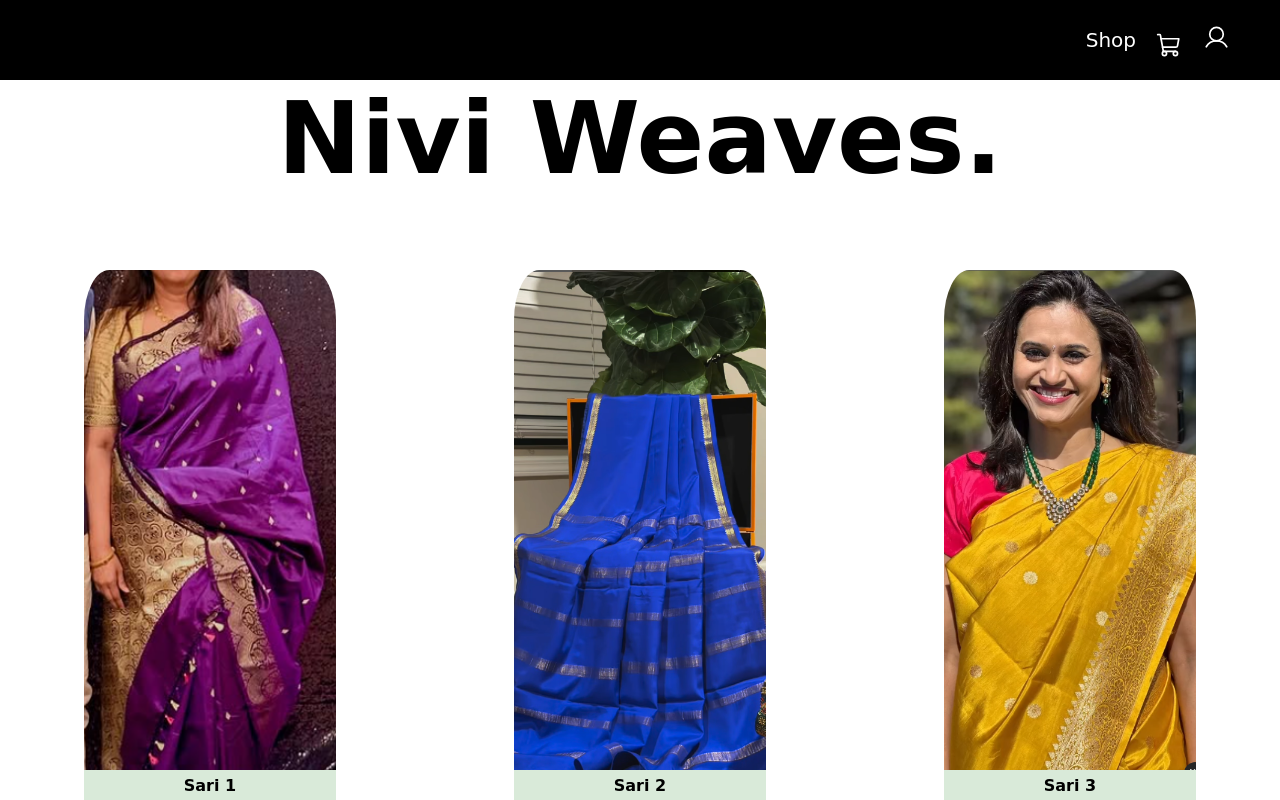
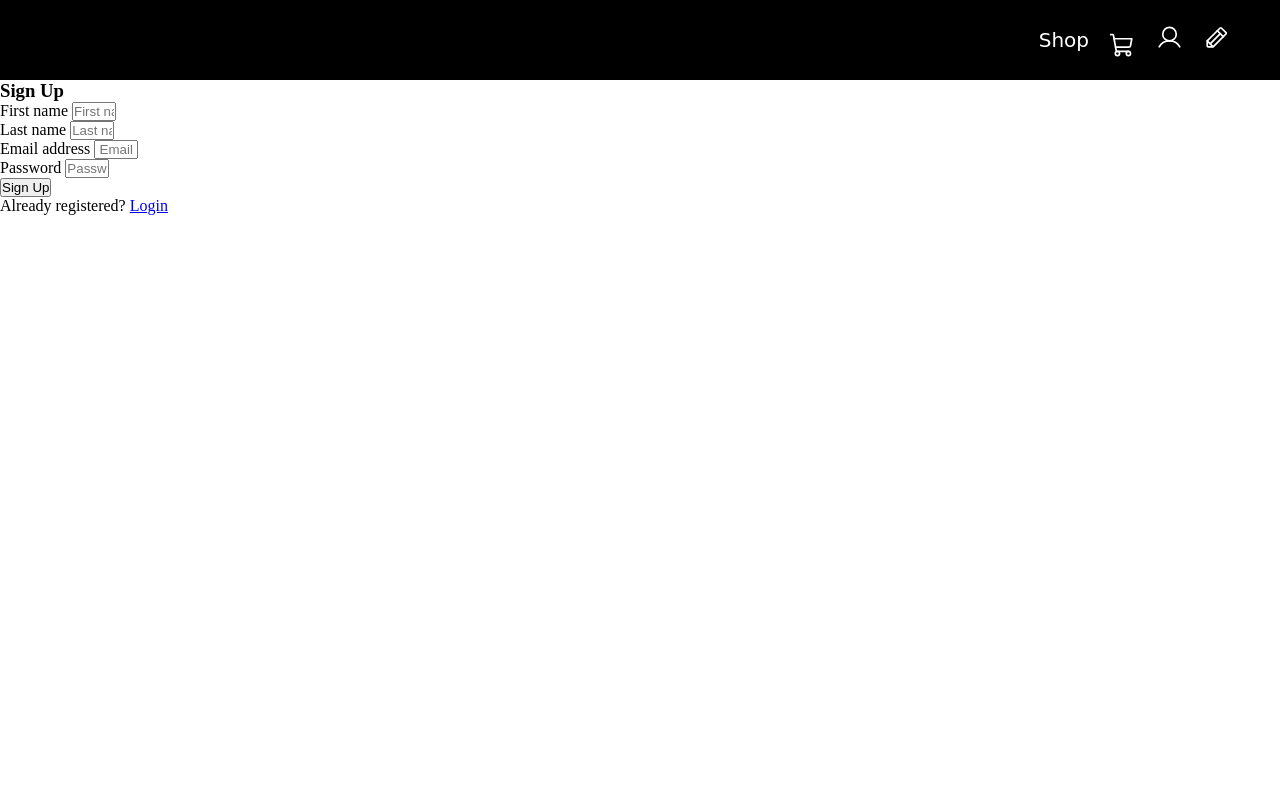
Before and after one commit to aivaturi123/nivi-weaves, a React (Vite) app: page /register in a window 1280 px wide. Before the commit this address led to /shop. Shown: the top 800 px of the page. Built offline with nearby package versions, Linux system fonts and the light colour scheme; no server answers; the database is empty; sample sign-in values are in the browser's storage.

Commit message:
i think auth done lowk gave up

```diff
--- a/src/App.jsx
+++ b/src/App.jsx
@@ -39,7 +39,7 @@ function App() {
             />
             <Route
               path="/profile"
-              element={Profile}
+              element={<Profile/>}
             />
 
             <Route
@@ -48,7 +48,7 @@ function App() {
             />
             <Route
               path="/register"
-              element={userLoggedIn ? <Navigate to ="/shop"/>: <Register />}
+              element={ <Register />}
             />
 
           </Routes>
--- a/src/components/navbar.jsx
+++ b/src/components/navbar.jsx
@@ -1,7 +1,7 @@
 import React from 'react'
 import { Link } from 'react-router-dom';
 import { ShoppingCart } from 'phosphor-react';
-import { User} from 'phosphor-react';
+import { User, Pencil} from 'phosphor-react';
 
 import './navbar.css';
 export const Navbar = () => {
@@ -11,6 +11,8 @@ export const Navbar = () => {
             <Link to="/shop"> Shop </Link>
             <Link to="/cart"> <ShoppingCart className = "cart" size = {27}/></Link>
             <Link to = "/profile"> <User className = "user" size = {27}/> </Link>
+            <Link to = "/register"> <Pencil className = "pencil" size = {27}/> </Link>
+
 
         </div>
     </div>
--- a/src/pages/auth/profile.jsx
+++ b/src/pages/auth/profile.jsx
@@ -1,20 +1,60 @@
-import { useAuth } from '../../context/authcontext'; // Correct path
-
+import React from 'react';
+import { useAuth } from '../../context/authcontext';  // Custom hook to access auth data
+import { signOut } from 'firebase/auth';  // Firebase signOut function
+import { useNavigate } from 'react-router-dom';  // React Router for navigation
+import { auth } from '../../firebase/firebase';  // Firebase auth instance
+import { toast } from 'react-toastify';  // For displaying notifications
 
 export const Profile = () => {
-  const { currentUser } = useAuth();
+  const { currentUser } = useAuth();  // Get currentUser from AuthContext
+  const navigate = useNavigate();  // To redirect after logout
 
+  // Log the currentUser to verify it is being passed correctly
+  console.log("Current user:", currentUser);
+
+  // Show loading message if currentUser is not available
   if (!currentUser) {
-    return <p>Please log in to see your profile.</p>;
+    return <p>Loading user data...</p>;  // You can display a spinner or a different message
   }
+
+  // Handle Logout with confirmation
+  const handleLogout = async () => {
+    // Show a warning toast first
+    toast.warning("Are you sure you want to log out?", {
+      position: "top-center",
+      autoClose: 5000,  // Automatically close after 5 seconds
+      closeOnClick: true,
+      onClose: async () => {
+        try {
+          // Log out after confirmation
+          await signOut(auth);
+          toast.success("Logged out successfully", {
+            position: "top-center",
+          });
+          // Redirect to login page after logout
+          navigate('/login');
+        } catch (error) {
+          console.log("Error logging out:", error.message);
+          toast.error("Error logging out", {
+            position: "bottom-center",
+          });
+        }
+      },
+    });
+  };
 
   return (
     <div>
       <h1>Welcome, {currentUser.firstName} {currentUser.lastName}</h1>
       <p>Email: {currentUser.email}</p>
-      {/* You can access other fields here */}
+      {/* Add more fields like profile picture, bio, etc. if needed */}
+
+      {/* Logout button */}
+      <div>
+        <button onClick={handleLogout} className="btn btn-danger">
+          Logout
+        </button>
+      </div>
     </div>
   );
 };
-
-export default Profile;
--- a/src/pages/auth/register.jsx
+++ b/src/pages/auth/register.jsx
@@ -1,97 +1,110 @@
-import { createUserWithEmailAndPassword } from "firebase/auth";
-import React, {useState} from "react";
+import { createUserWithEmailAndPassword, signInWithEmailAndPassword } from "firebase/auth";
+import React, { useState } from "react";
 import { auth, db } from "../../firebase/firebase";
-
-import {setDoc, doc} from "firebase/firestore"
-import {toast} from "react-toastify";
+import { setDoc, doc } from "firebase/firestore";
+import { toast } from "react-toastify";
+import { useNavigate } from 'react-router-dom';  // Added for redirecting after successful registration
 
 function Register() {
   const [email, setEmail] = useState("");
   const [password, setPassword] = useState("");
   const [fname, setFname] = useState("");
   const [lname, setLname] = useState("");
+  const navigate = useNavigate();  // Initialize navigate for redirecting
 
   const handleRegister = async (e) => {
     e.preventDefault();
     try {
-            await createUserWithEmailAndPassword(auth, email, password)
-            const user = auth.currentUser;
-            console.log(user)
-            if(user){
-                await setDoc(doc(db, "Users", user.uid),{
+      // Create the user with email and password
+      const userCredential = await createUserWithEmailAndPassword(auth, email, password);
+      const user = userCredential.user;
+
+      // After registration, log the user in automatically (this is generally automatic in Firebase)
+      await signInWithEmailAndPassword(auth, email, password); // Explicit login (optional)
+
+      // Store additional user data in Firestore (firstName, lastName)
+      if (user) {
+        await setDoc(doc(db, "Users", user.uid), {
           email: user.email,
           firstName: fname,
           lastName: lname,
         });
+      }
 
-            }
-            console.log("registration good")
-            toast.success("registration good bruh", {
+      console.log("Registration and login successful");
+      toast.success("Registration successful! Welcome!", {
         position: "top-center",
       });
-        }
-        catch (error) {console.log(error.message);
+
+      // Redirect the user to the /shop page after successful registration and login
+      navigate("/shop");
+
+    } catch (error) {
+      console.log(error.message);
       toast.error(error.message, {
         position: "bottom-center",
-            })
+      });
     }
   };
 
   return (
-        <form onSubmit = {handleRegister}>
+    <form onSubmit={handleRegister}>
       <h3>Sign Up</h3>
 
       <div className="mb-3">
-                <label> First name</label>
+        <label>First name</label>
         <input
-                    type = "text"
-                    className = "form-control"
-                    placeholder = "First name"
-                    onChange = {(e) => setFname(e.target.value)}
+          type="text"
+          className="form-control"
+          placeholder="First name"
+          onChange={(e) => setFname(e.target.value)}
           required
         />
       </div>
+
       <div className="mb-3">
-                <label> Last name</label>
+        <label>Last name</label>
         <input
-                    type = "text"
-                    className = "form-control"
-                    placeholder = "Last name"
+          type="text"
+          className="form-control"
+          placeholder="Last name"
           onChange={(e) => setLname(e.target.value)}
         />
       </div>
+
       <div className="mb-3">
-                <label> Email address</label>
+        <label>Email address</label>
         <input
-                    type = "text"
-                    className = "form-control"
-                    placeholder = "Email"
+          type="email"  // Changed to email type for better validation
+          className="form-control"
+          placeholder="Email"
           onChange={(e) => setEmail(e.target.value)}
           required
         />
       </div>
+
       <div className="mb-3">
-                <label> Password</label>
+        <label>Password</label>
         <input
-                    type = "text"
-                    className = "form-control"
-                    placeholder = "pw"
+          type="password"  // Changed to password type for better security
+          className="form-control"
+          placeholder="Password"
           onChange={(e) => setPassword(e.target.value)}
           required
         />
+      </div>
 
-
-            </div>
       <div className="d-grid">
         <button type="submit" className="btn btn-primary">
           Sign Up
         </button>
       </div>
+
       <p className="forgot-password text-right">
-                Already registered <a href="/login">Login</a>
+        Already registered? <a href="/login">Login</a>
       </p>
     </form>
-    )
+  );
 }
 
 export default Register;
--- a/src/pages/shop/shop.jsx
+++ b/src/pages/shop/shop.jsx
@@ -2,6 +2,7 @@ import React from 'react'
 import './shop.css';
 import { PRODS } from "../../prods";
 import { Product} from "./product";
+import Navbar from './components/Navbar';
 
 export const Shop = () => {
   return (
```
Lines whose indentation alone changed are shown as unchanged.
